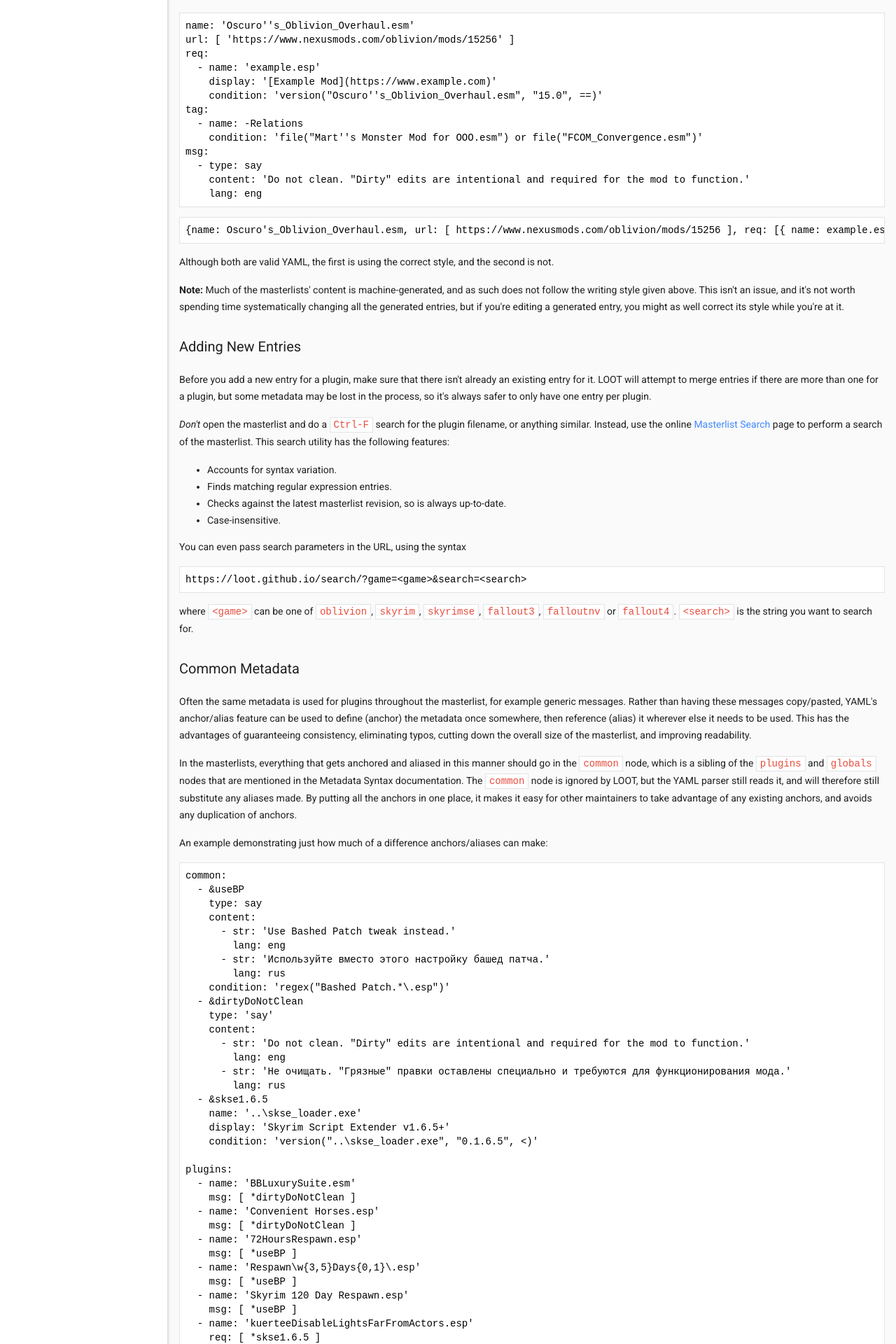
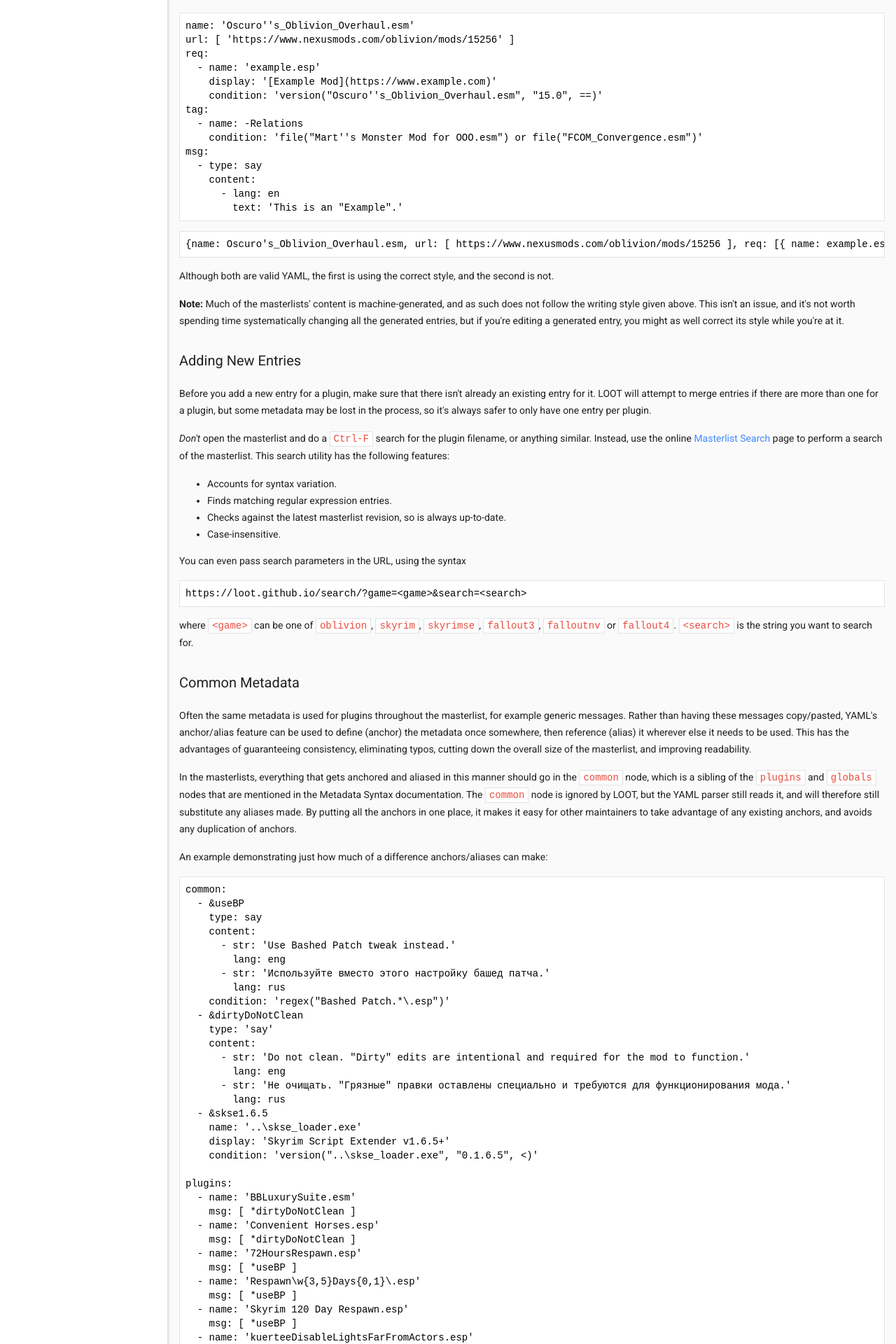
Before and after one commit to loot/loot.github.io, a Jekyll site: the page built from docs/contributing/Masterlist-Editing.html, in a window 1280 px wide. Shown: the part 820-2740 px from the top of the page at 70% size. Built offline with Jekyll 4.4.1, drawn with Linux system fonts in a browser that asks for light colours; nearby versions of some CDN libraries.

Commit message:
Replace msg in code example

```diff
--- a/docs/contributing/Masterlist-Editing.html
+++ b/docs/contributing/Masterlist-Editing.html
@@ -47,8 +47,9 @@ tag:
     condition: 'file("Mart''s Monster Mod for OOO.esm") or file("FCOM_Convergence.esm")'
 msg:
   - type: say
-    content: 'Do not clean. "Dirty" edits are intentional and required for the mod to function.'
-    lang: eng</code></pre>
+    content:
+      - lang: en
+        text: 'This is an "Example".'</code></pre>
 
 <pre><code>{name: Oscuro's_Oblivion_Overhaul.esm, url: [ https://www.nexusmods.com/oblivion/mods/15256 ], req: [{ name: example.esp, display: '[Example Mod](https://www.example.com)', condition: 'version("Oscuro''s_Oblivion_Overhaul.esm", "15.0", ==)' }], tag: [ Actors.Spells, Graphics, Invent, Relations, Scripts, Stats, { name: -Relations, condition: file("Mart's Monster Mod for OOO.esm") or file("FCOM_Convergence.esm") }], msg: [{ type: say, content: Do not clean. "Dirty" edits are intentional and required for the mod to function., lang: eng }]}</code></pre>
 
```
